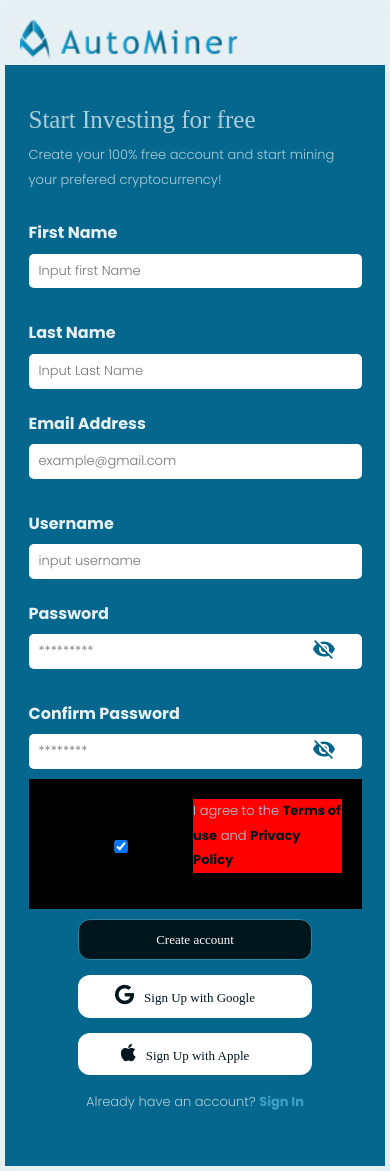
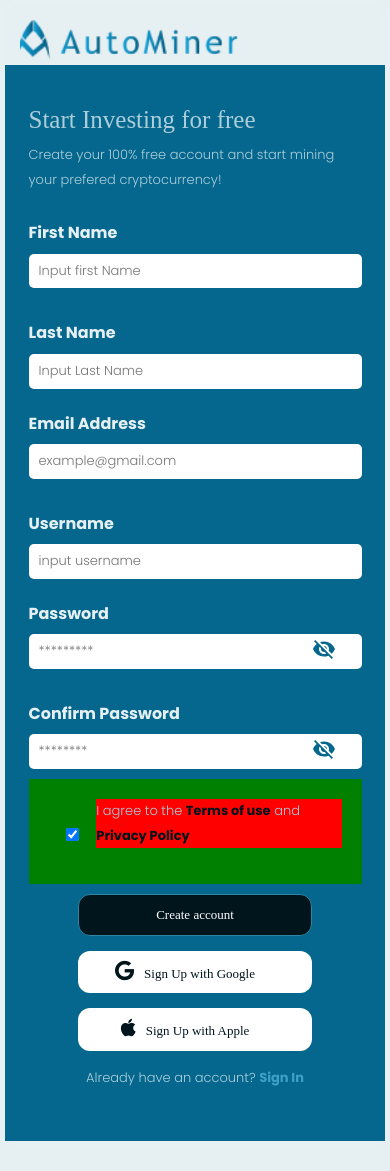
Before and after one commit to Matrixgee/autominers, a React (Create React App) app: page /sign-up in a window 390 px wide. After the commit the page ends 1146 px from the top, so only its background shows below. Built offline with nearby package versions, Linux system fonts and the light colour scheme; a web font is replaced by a local one.

Commit message:
testing to change..

```diff
--- a/src/pages/signup.css
+++ b/src/pages/signup.css
@@ -358,4 +358,11 @@ p {
     justify-content: center;
     align-items: center;
   }
+  .FlexDisplay {
+    background: green;
+  }
+  .FlexDisplay input {
+    background: purple;
+    width: 20%;
+  }
 }
```
